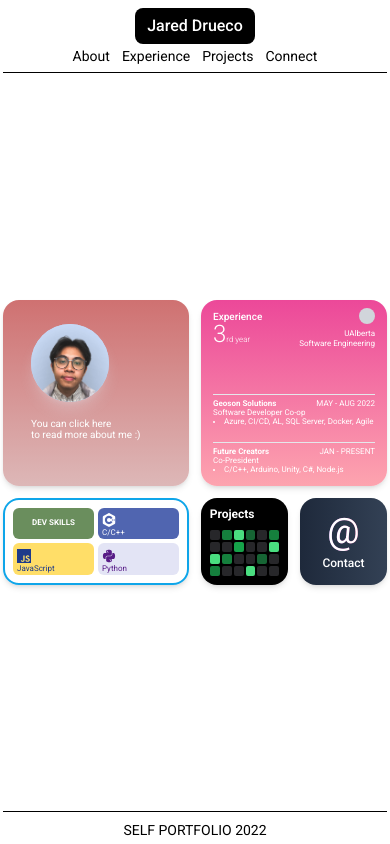
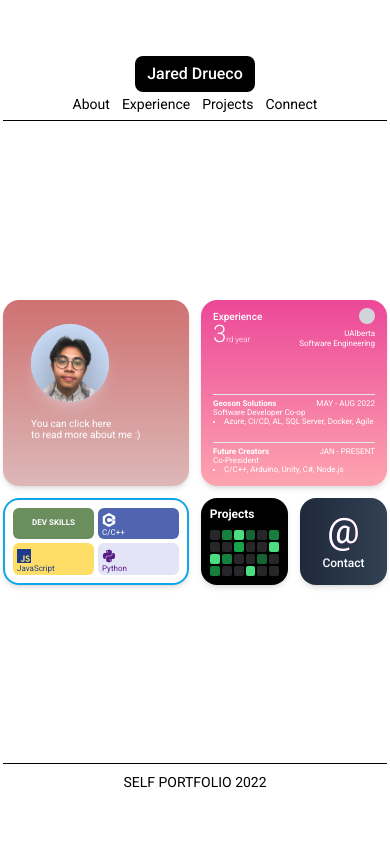
Before and after one commit to jdrco/self-portfolio, a Next.js app: page / in a window 390 px wide. Built offline with nearby package versions, Linux system fonts and the light colour scheme.

Commit message:
added padding to fix viewport screen issue

```diff
--- a/components/Layout.js
+++ b/components/Layout.js
@@ -3,7 +3,7 @@ import Footer from "./Footer";
 
 const Layout = ({ children }) => {
   return (
-    <div className="content max-w-sm sm:max-w-xl md:max-w-2xl flex mx-auto justify-between h-screen flex-col">
+    <div className="content max-w-sm sm:max-w-xl md:max-w-2xl flex mx-auto justify-between h-screen flex-col py-12 sm:py-0">
       <Navbar />
       <div>{children}</div>
       <Footer />
```
